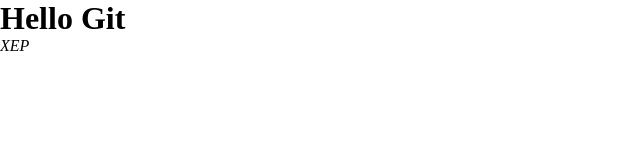
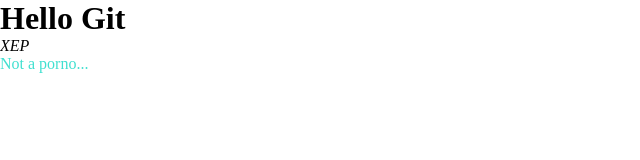
Before and after one commit to KAPITAL911/git-course, a plain HTML site: page index.html in a window 1280 px wide. Shown: the full height of the page, 0-640 px from the left. Drawn offline with Linux system fonts and the light colour scheme.

Commit message:
Reapply "compot"
This reverts commit d55a0a0087ff40519c8e53dc1d1b13b682fc67fe.

```diff
--- a/index.html
+++ b/index.html
@@ -14,6 +14,9 @@
 <body>
     <h1>Hello Git</h1>
     <p><i>XEP</i></p>
+    <a href="https://pornhub.com"
+    style="text-decoration: none; color:turquoise;"
+    target="_blank">Not a porno...</a>
 </body>
 <script src="script.js"></script>
 </html>
```
